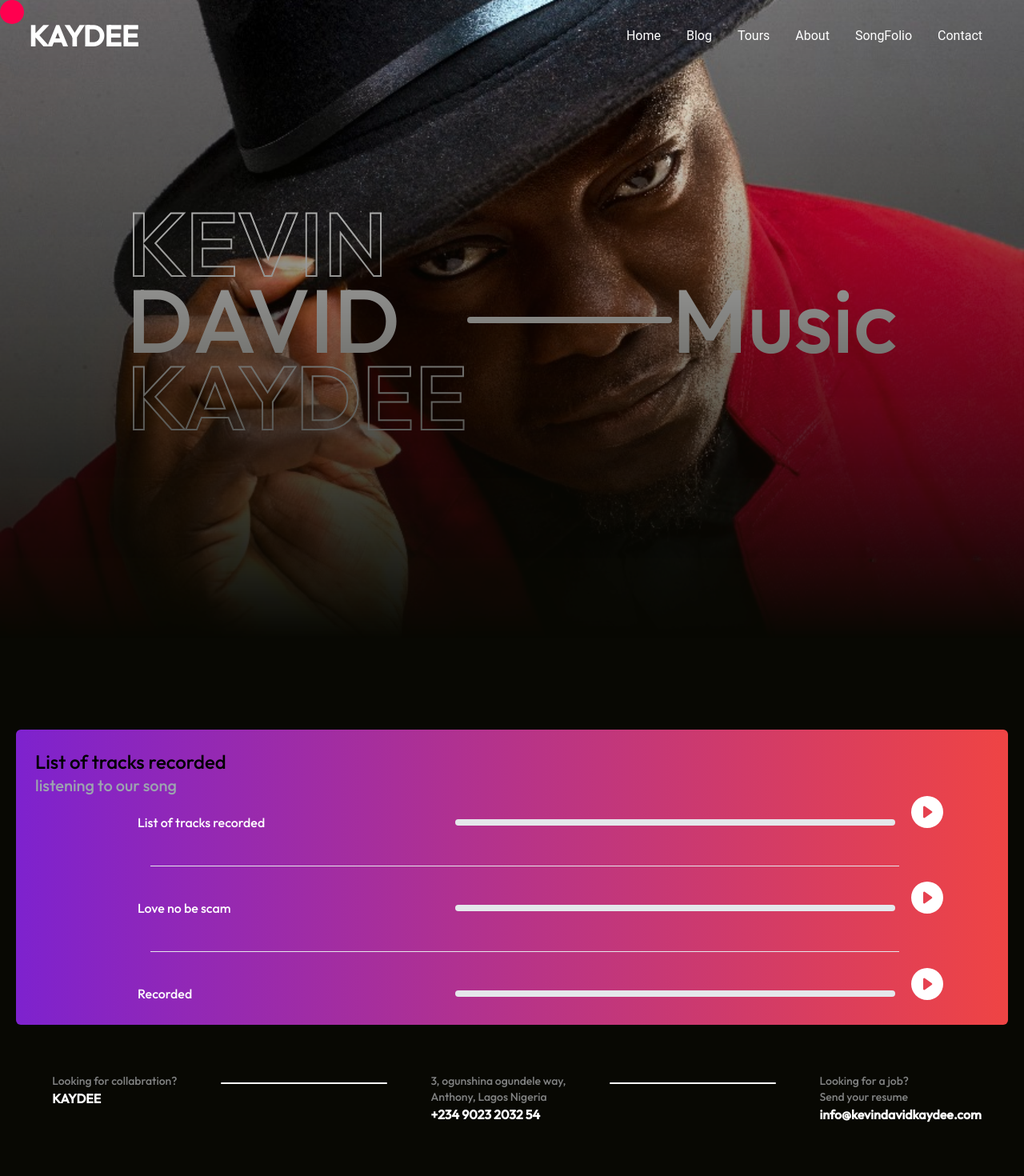
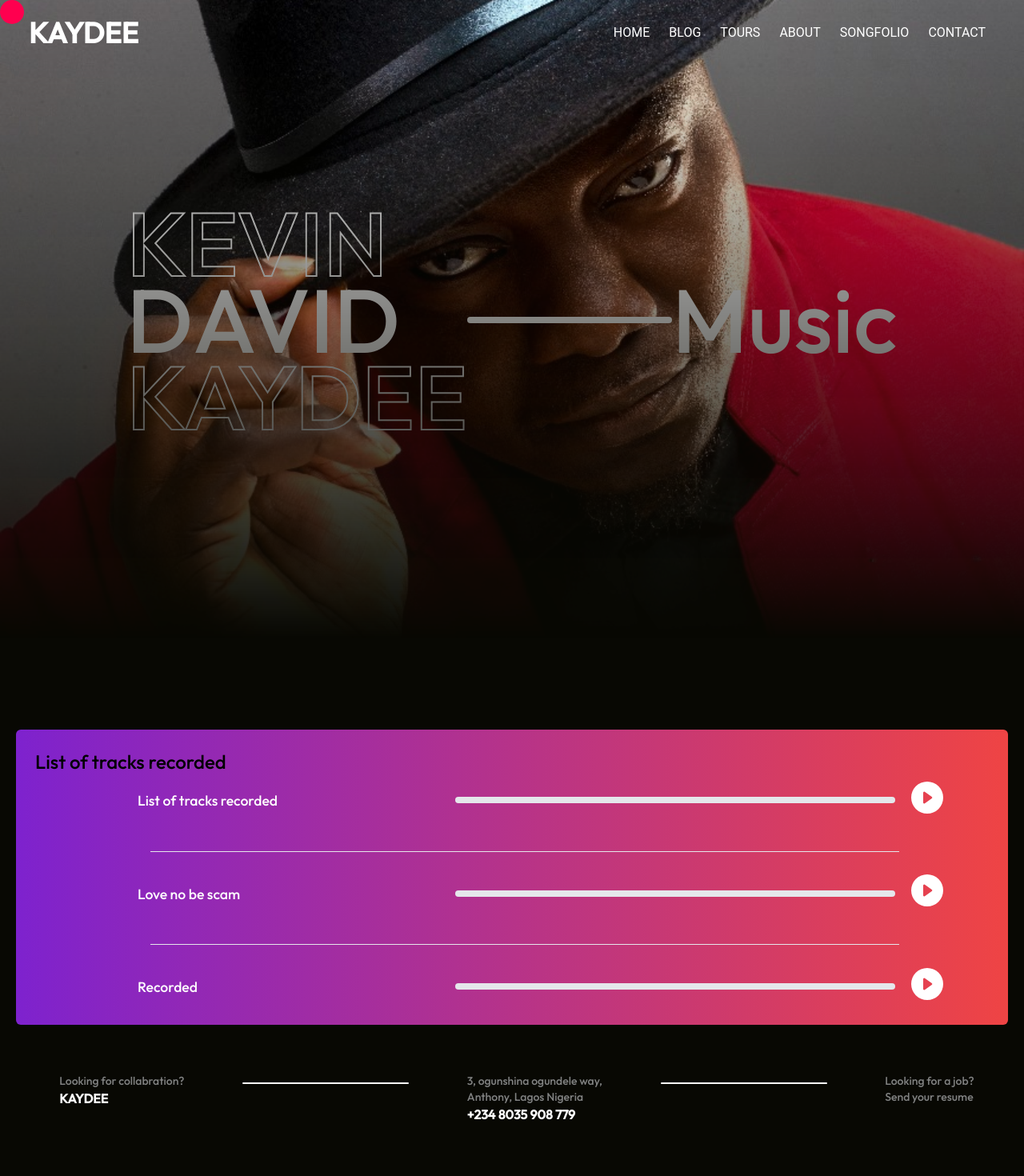
Before and after one commit to Simplevhick/Kevindavid, a Next.js app: page /songfolio in a window 1280 px wide. Shown: the top 1470 px of the page at 80% size. Built offline with nearby package versions, Linux system fonts and the light colour scheme.

Commit message:
changed few details about the pages and so on

```diff
--- a/app/about/page.js
+++ b/app/about/page.js
@@ -48,13 +48,12 @@ const About = () => {
               materials that communicate clearly acheive marketing goals, and
               look fantastic.
               <div className="p-1 mb-1 bg-black rounded-lg">
-                <div className="py-2">
+                {/* <div className="py-2">
                   <button
                     onClick={() => setAccordionOpen(!accordionOpen)}
                     className="flex justify-between w-full"
                   >
                     <span className="text-lg outfit">This is the title</span>
-                    {/* {accordionOpen ? <span>-</span> : <span>+</span>} */}
                     <svg
                       className="fill-fuchsia-300 shrink-0 ml-8"
                       width="16"
@@ -92,16 +91,15 @@ const About = () => {
                       This is the Answer
                     </div>
                   </div>
-                </div>
+                </div> */}
               </div>
-              <div className="p-1 bg-black rounded-lg">
+              {/* <div className="p-1 bg-black rounded-lg">
                 <div className="py-2">
                   <button
                     onClick={() => setAccordionOpenTwo(!accordionOpenTwo)}
                     className="flex justify-between w-full"
                   >
                     <span className="text-lg outfit">This is the title 2</span>
-                    {/* {accordionOpen ? <span>-</span> : <span>+</span>} */}
                     <svg
                       className="fill-fuchsia-300 shrink-0 ml-8"
                       width="16"
@@ -140,7 +138,7 @@ const About = () => {
                     </div>
                   </div>
                 </div>
-              </div>
+              </div> */}
             </div>
           </div>
           <div className="lg:grid lg:grid-cols-2 md:grid md:grid-cols-2">
--- a/app/contact/page.js
+++ b/app/contact/page.js
@@ -34,8 +34,8 @@ const Contact = () => {
                   <p className="outfit">Phone:</p>
                 </div>
                 <div className="opacity-30 whitespace-nowrap">
-                  <p className="outfit">+98 (0) 101 0000 888</p>
-                  <p className="outfit">+98 (0) 101 0000 888</p>
+                  <p className="outfit">+234 (0) 803 5908 779</p>
+                  <p className="outfit">+234 (0) 803 5908 779</p>
                 </div>
               </div>
               <div>
@@ -44,8 +44,8 @@ const Contact = () => {
                     <p className="outfit">Email:</p>
                   </div>
                   <div className="opacity-30">
-                    <p className="outfit">info@youremail.com</p>
-                    <p className="outfit">info@youremail.com</p>
+                    <p className="outfit">info@kevindavidkaydee.com</p>
+                    <p className="outfit">info@kevindavidkaydee.com</p>
                   </div>
                 </div>
               </div>
--- a/app/globals.css
+++ b/app/globals.css
@@ -46,6 +46,12 @@ body {
   -webkit-mask-image: linear-gradient(#000, rgba(0, 0, 0, 0));
   mask-image: linear-gradient(#000, rgba(0, 0, 0, 0));
 }
+.custom-img4 {
+  background-image: url("/assets/kev5.jpg");
+  -webkit-mask-image: linear-gradient(#ffffff, rgba(255, 255, 255, 0));
+  mask-image: linear-gradient(#ffffff, rgba(255, 255, 255, 0));
+}
+
 .custom-img3 {
   background-image: url("/assets/kev5.jpg");
   background-repeat: no-repeat;
--- a/app/songfolio/page.js
+++ b/app/songfolio/page.js
@@ -92,7 +92,7 @@ const Songfolio = () => {
   }, []);
   return (
     <>
-      <div className="relative flex items-center justify-center w-full h-screen mb-[7rem] lg:mb-[7rem] md:mb-[7rem] bg-scroll bg-center bg-cover custom-img2 sm:bg-scroll">
+      <div className="relative flex items-center justify-center w-full h-screen mb-[7rem] lg:mb-[7rem] md:mb-[7rem] bg-scroll bg-center bg-cover custom-img4 sm:bg-scroll">
         {/* <div className="relative flex items-center justify-center w-full h-screen mb-[7rem] lg:mb-[7rem] md:mb-[7rem] bg-fixed bg-center bg-cover custom-img2"> */}
         <motion.div
           initial={{ opacity: 0, y: -100 }}
@@ -124,16 +124,15 @@ const Songfolio = () => {
               <h3 className="outfit"> List of tracks recorded </h3>
             </div>
             <div className="text-xl">
-              <p className="outfit text-gray-400 text-1xl">
-                {" "}
-                listening to our song{" "}
-              </p>
+              {/* <p className="outfit text-gray-400 text-1xl">
+                listening to our song
+              </p> */}
             </div>
           </div>
           <div className="px-[1rem] text-white lg:px-[8rem] lg:text-white md:px-[3rem] md:text-white">
             <div className="flex flex-col space-y-10 lg:flex lg:flex-col lg:space-y-10 md:flex md:flex-col md:space-y-10">
               <div className="mt-5 lg:grid lg:grid-cols-2 lg:mt-5 md:grid md:grid-cols-2 md:mt-5">
-                <div className="text-[1rem]">
+                <div className="text-[1rem] lg:text-[1.1rem] md:text-[1.1rem]">
                   <h3 className="outfit"> List of tracks recorded</h3>
                 </div>
 
@@ -147,7 +146,7 @@ const Songfolio = () => {
                     <div className="w-[43vw] hidden h-2 bg-gray-200 rounded lg:block lg:w-[43vw] lg:h-2 lg:bg-gray-200 lg:rounded md:block md:w-[43vw] md:h-2 md:bg-gray-200 md:rounded" />
                   </div>
 
-                  <div className="mt-[0.256rem] lg:mt-[-1.3rem] md:mt-[-1.3rem]">
+                  <div className="mt-[0.256rem] lg:mt-[-11.5px] md:mt-[-1.3rem]">
                     <button onClick={togglePlay} className="text-[2.5rem]">
                       {isPlaying ? (
                         <BsFillPauseCircleFill />
@@ -163,7 +162,7 @@ const Songfolio = () => {
               </div>
 
               <div className="mt-2 lg:grid lg:grid-cols-2 lg:mt-5 md:grid md:grid-cols-2 md:mt-5">
-                <div className="text-[1rem]">
+                <div className="text-[1rem] lg:text-[1.1rem] md:text-[1.1rem]">
                   <h3 className="outfit">Love no be scam</h3>
                 </div>
 
@@ -177,7 +176,7 @@ const Songfolio = () => {
                     <div className="w-[43vw] hidden h-2 bg-gray-200 rounded lg:block lg:w-[43vw] lg:h-2 lg:bg-gray-200 lg:rounded md:block md:w-[43vw] md:h-2 md:bg-gray-200 md:rounded" />
                   </div>
 
-                  <div className="mt-[0.256rem] lg:mt-[-1.3rem] md:mt-[-1.3rem]">
+                  <div className="mt-[0.256rem] lg:mt-[-11.5px] md:mt-[-1.3rem]">
                     <button onClick={play} className="text-[2.5rem]">
                       {isPlay ? (
                         <BsFillPauseCircleFill />
@@ -193,7 +192,7 @@ const Songfolio = () => {
               </div>
 
               <div className="mt-2 lg:grid lg:grid-cols-2 lg:mt-5 md:grid md:grid-cols-2 md:mt-5">
-                <div className="text-[1rem]">
+                <div className="text-[1rem] lg:text-[1.1rem] md:text-[1.1rem]">
                   <h3 className="outfit"> Recorded</h3>
                 </div>
 
@@ -207,7 +206,7 @@ const Songfolio = () => {
                     <div className="w-[43vw] hidden h-2 bg-gray-200 rounded lg:block lg:w-[43vw] lg:h-2 lg:bg-gray-200 lg:rounded md:block md:w-[43vw] md:h-2 md:bg-gray-200 md:rounded" />
                   </div>
 
-                  <div className="mt-[0.256rem] lg:mt-[-1.3rem] md:mt-[-1.3rem]">
+                  <div className="mt-[0.256rem] lg:mt-[-11.5px] md:mt-[-1.3rem]">
                     <button onClick={Beingplay} className="text-[2.5rem]">
                       {isBeingPlayed ? (
                         <BsFillPauseCircleFill />
--- a/components/Footer.jsx
+++ b/components/Footer.jsx
@@ -31,7 +31,7 @@ const Footer = () => {
                   Anthony, Lagos Nigeria
                 </p>
               </div>
-              <h3 className="text-[1rem] font-bold outfit">+234 9023 2032 54</h3>
+              <h3 className="text-[1rem] font-bold outfit">+234 8035 908 779</h3>
             </div>
             <div className="hidden lg:w-[13rem] lg:block lg:h-[0.15rem] lg:bg-white lg:rounded lg:mt-[1.5rem] md:w-[9rem] md:block md:h-[0.15rem] md:bg-white md:rounded md:mt-[1.5rem]" />
 
@@ -44,7 +44,7 @@ const Footer = () => {
                   Send your resume
                 </p>
               </div>
-              <h3 className="text-[1rem] outfit font-bold">info@kevindavidkaydee.com</h3>
+              <h3 className="text-[1rem] outfit font-bold"></h3>
             </div>
           </div>
         </div>
--- a/components/Navbar.jsx
+++ b/components/Navbar.jsx
@@ -39,23 +39,23 @@ const Navbar = () => {
           </h1>
         </Link>
         <ul style={{ color: `${textColor}` }} className="hidden sm:flex">
-          <li className="p-4 outfit">
-            <Link href="/" className="hover:text-red-400 hover:ease-in-out hover:text-lg">Home</Link>
+          <li className="p-4 lg:p-3 md:p-3 outfit">
+            <Link href="/" className="hover:text-red-400 hover:ease-in-out hover:text-lg">HOME</Link>
           </li>
-          <li className="p-4 outfit">
-            <Link href="/#blog" className="hover:text-red-400 hover:ease-in-out hover:text-lg">Blog</Link>
+          <li className="p-4 lg:p-3 md:p-3 outfit">
+            <Link href="/#blog" className="hover:text-red-400 hover:ease-in-out hover:text-lg">BLOG</Link>
           </li>
-          <li className="p-4 outfit">
-            <Link href="/#tours" className="hover:text-red-400 hover:ease-in-out hover:text-lg">Tours</Link>
+          <li className="p-4 lg:p-3 md:p-3 outfit">
+            <Link href="/#tours" className="hover:text-red-400 hover:ease-in-out hover:text-lg">TOURS</Link>
           </li>
-          <li className="p-4 outfit">
-            <a href="/about" className="hover:text-red-400 hover:ease-in-out hover:text-lg">About</a>
+          <li className="p-4 lg:p-3 md:p-3 outfit">
+            <a href="/about" className="hover:text-red-400 hover:ease-in-out hover:text-lg">ABOUT</a>
           </li>
-          <li className="p-4 outfit">
-            <a href="/songfolio" className="hover:text-red-400 hover:ease-in-out hover:text-lg">SongFolio</a>
+          <li className="p-4 lg:p-3 md:p-3 outfit">
+            <a href="/songfolio" className="hover:text-red-400 hover:ease-in-out hover:text-lg">SONGFOLIO</a>
           </li>
-          <li className="p-4 outfit">
-            <Link href="/contact" className="hover:text-red-400 hover:ease-in-out hover:text-lg">Contact</Link>
+          <li className="p-4 lg:p-3 md:p-3 outfit">
+            <Link href="/contact" className="hover:text-red-400 hover:ease-in-out hover:text-lg">CONTACT</Link>
           </li>
         </ul>
 
```
Also changed, not shown: components/Tour.jsx (+12 -13 lines).
